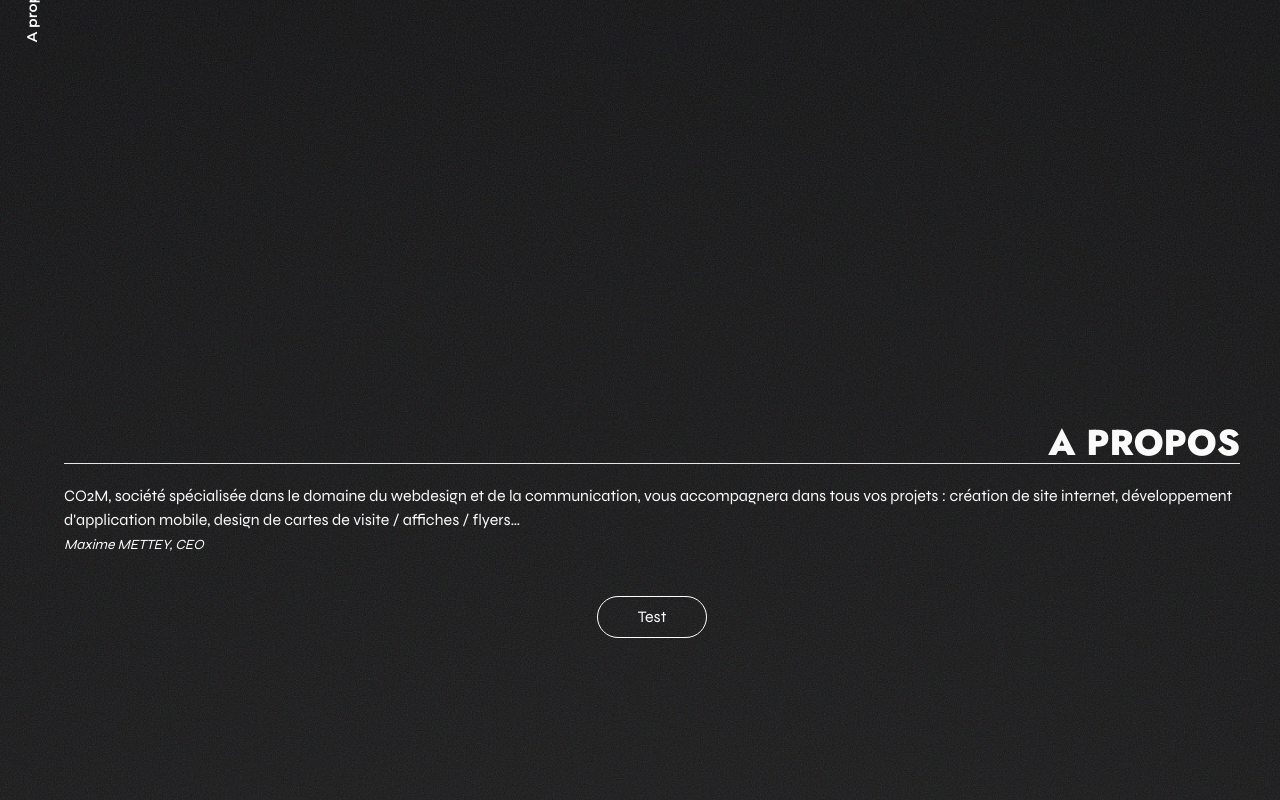
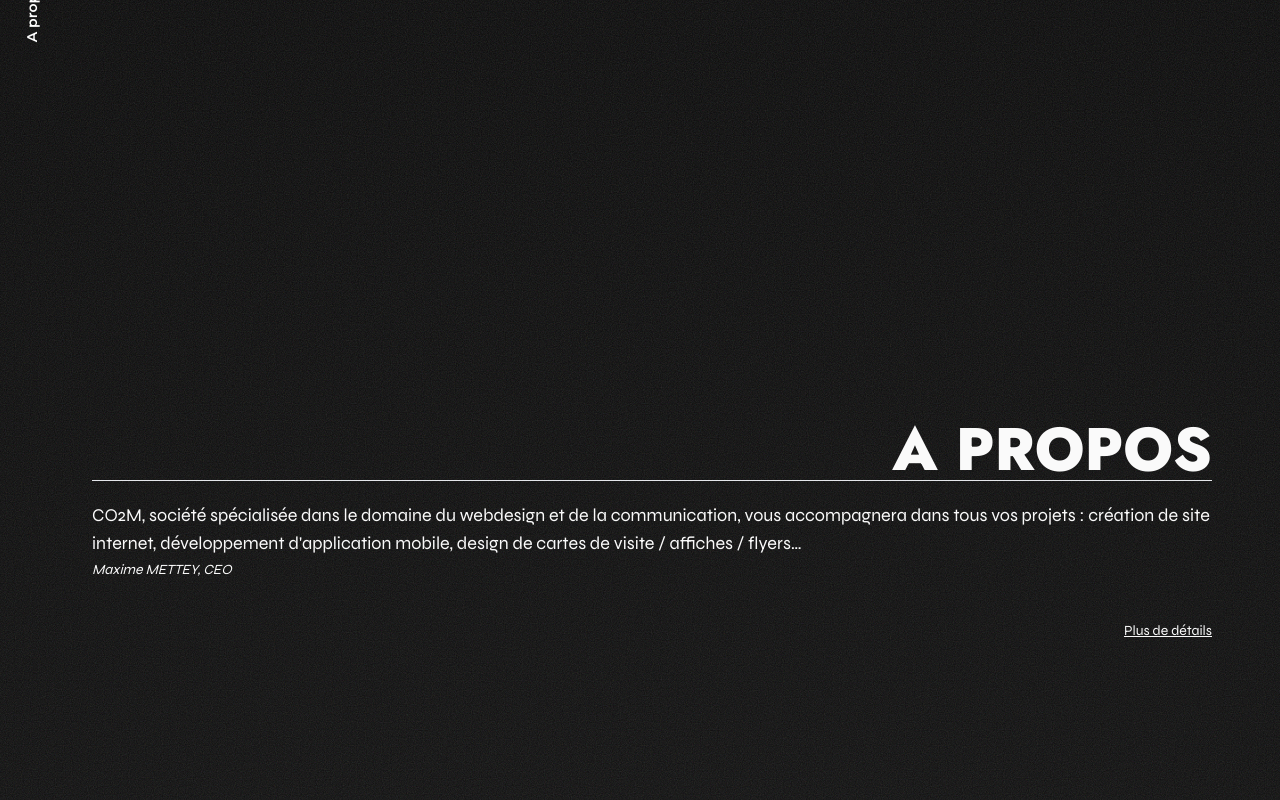
Before and after one commit to Flibouche/co2m, a React (Vite) app: page / in a window 1280 px wide. Shown: the part 740-1540 px from the top of the page. Built offline with nearby package versions, Linux system fonts and the light colour scheme; a web font is replaced by a local one.

Commit message:
Add factorization to the sidebar and some <li> to the navbar.

```diff
--- a/src/_sections/header.tsx
+++ b/src/_sections/header.tsx
@@ -33,12 +33,24 @@ const NavLinks = () => {
     return (
         <div>
             <ul className="hidden md:flex justify-center items-center gap-[20px] font-montserrat font-semibold cursor-pointer">
+                <li>
                     <ScrollLink to="hero" spy={true} smooth={true} duration={500} offset={-70}>ACCUEIL</ScrollLink>
+                </li>
+                <li>
                     <ScrollLink to="about" spy={true} smooth={true} duration={500} offset={-70}>A PROPOS</ScrollLink>
+                </li>
+                <li>
                     <ScrollLink to="services" spy={true} smooth={true} duration={500} offset={-70}>SERVICES</ScrollLink>
+                </li>
+                <li>
                     <ScrollLink to="portfolio" spy={true} smooth={true} duration={500} offset={-70}>PORTFOLIO</ScrollLink>
+                </li>
+                <li>
                     <ScrollLink to="blog" spy={true} smooth={true} duration={500} offset={-70}>BLOG</ScrollLink>
+                </li>
+                <li>
                     <ScrollLink to="contact" spy={true} smooth={true} duration={500} offset={-70}>CONTACT</ScrollLink>
+                </li>
             </ul>
         </div>
     )
--- a/src/_sections/main.tsx
+++ b/src/_sections/main.tsx
@@ -65,6 +65,8 @@ const SideBar = forwardRef<HTMLDivElement, { aboutRef: RefObject<HTMLDivElement>
         { ref: newsletterRef, linkRef: contactLinkRef }
     ];
 
+    const style = "transform -rotate-90 cursor-pointer text-center text-xs sm:text-sm font-semibold whitespace-nowrap";
+
     useEffect(() => {
         links.forEach(({ ref, linkRef }) => {
             if (ref.current && linkRef.current) {
@@ -88,19 +90,19 @@ const SideBar = forwardRef<HTMLDivElement, { aboutRef: RefObject<HTMLDivElement>
     return (
         <nav id="sidebar" className="fixed left-0 bottom-10 h-full flex flex-col items-center justify-end text-white w-10 sm:w-16 z-10">
             <ul className="flex flex-col items-center font-montserrat space-y-24">
-                <li ref={contactLinkRef} className="transform -rotate-90 cursor-pointer text-center text-xs sm:text-sm font-semibold whitespace-nowrap">
+                <li ref={contactLinkRef} className={style}>
                     <ScrollLink to="contact" spy={true} smooth={true} duration={500} offset={-70} isDynamic={true}>Contact</ScrollLink>
                 </li>
-                <li ref={newsletterLinkRef} className="transform -rotate-90 cursor-pointer text-center text-xs sm:text-sm font-semibold whitespace-nowrap">
+                <li ref={newsletterLinkRef} className={style}>
                     <ScrollLink to="newsletter" spy={true} smooth={true} duration={500} offset={-70} isDynamic={true}>Newsletter</ScrollLink>
                 </li>
-                <li ref={portfolioLinkRef} className="transform -rotate-90 cursor-pointer text-center text-xs sm:text-sm font-semibold whitespace-nowrap">
+                <li ref={portfolioLinkRef} className={style}>
                     <ScrollLink to="portfolio" spy={true} smooth={true} duration={500} offset={-70} isDynamic={true}>Portfolio</ScrollLink>
                 </li>
-                <li ref={servicesLinkRef} className="transform -rotate-90 cursor-pointer text-center text-xs sm:text-sm font-semibold whitespace-nowrap">
+                <li ref={servicesLinkRef} className={style}>
                     <ScrollLink to="services" spy={true} smooth={true} duration={500} offset={-70} isDynamic={true}>Services</ScrollLink>
                 </li>
-                <li className="transform -rotate-90 cursor-pointer text-center text-xs sm:text-sm font-semibold whitespace-nowrap">
+                <li className={style}>
                     <ScrollLink to="about" spy={true} smooth={true} duration={500} offset={-70} isDynamic={true}>A propos</ScrollLink>
                 </li>
             </ul>
@@ -181,9 +183,9 @@ const MainAbout = forwardRef<HTMLDivElement, {}>((_, ref) => {
                 "-=0.5"
             );
             timeline.fromTo(
-                q("button"),
+                q("a"),
                 { opacity: 0 },
-                { opacity: 1, duration: 1 },
+                { opacity: 1},
                 "-=0.5"
             );
         } else {
@@ -192,17 +194,15 @@ const MainAbout = forwardRef<HTMLDivElement, {}>((_, ref) => {
     }, [element]);
 
     return (
-        <section id="about" ref={ref} className="w-full flex flex-col justify-center h-screen">
-            <h2 className="text-4xl font-jost font-extrabold text-right whitespace-nowrap">A PROPOS</h2>
+        <section id="about" ref={ref} className="max-w-[1120px] flex flex-col justify-center h-screen">
+            <h2 className="text-4xl md:text-6xl font-jost font-extrabold text-right whitespace-nowrap">A PROPOS</h2>
             <hr className="mb-5" />
             <blockquote className="mb-10">
-                <p className="text-md">CO2M, société spécialisée dans le domaine du webdesign et de la communication, vous accompagnera dans tous vos projets : création de site internet, développement d'application mobile, design de cartes de visite / affiches / flyers…</p>
-                <cite className="text-sm">Maxime METTEY, CEO</cite>
+                <p className="text-md md:text-lg">CO2M, société spécialisée dans le domaine du webdesign et de la communication, vous accompagnera dans tous vos projets : création de site internet, développement d'application mobile, design de cartes de visite / affiches / flyers…</p>
+                <cite className="text-sm md:text-md">Maxime METTEY, CEO</cite>
             </blockquote>
-            <div>
-                <div className="flex justify-center">
-                    <button className="border border-white px-10 py-2 rounded-3xl hover:bg-white hover:text-black cursor-pointer">Test</button>
-                </div>
+            <div className="flex justify-end">
+                <a href="#" className="underline text-sm md:text-md duration-500 hover:text-[#007AFF]">Plus de détails</a>
             </div>
         </section>
     )
--- a/src/index.css
+++ b/src/index.css
@@ -21,11 +21,10 @@ body {
     display: flex;
     flex-direction: column;
     color: #fafafa;
-    /* overflow-x: hidden; */
 }
 
 #backgroundcolor {
-    background: radial-gradient(circle, rgba(33, 33, 33, 1) 0%, rgba(9,9,11,1) 100%);
+    background: radial-gradient(circle, rgba(22, 22, 22, 1) 0%, rgba(5,5,5,1) 100%);
 }
 
 #background {
```
Lines whose indentation alone changed are shown as unchanged.
